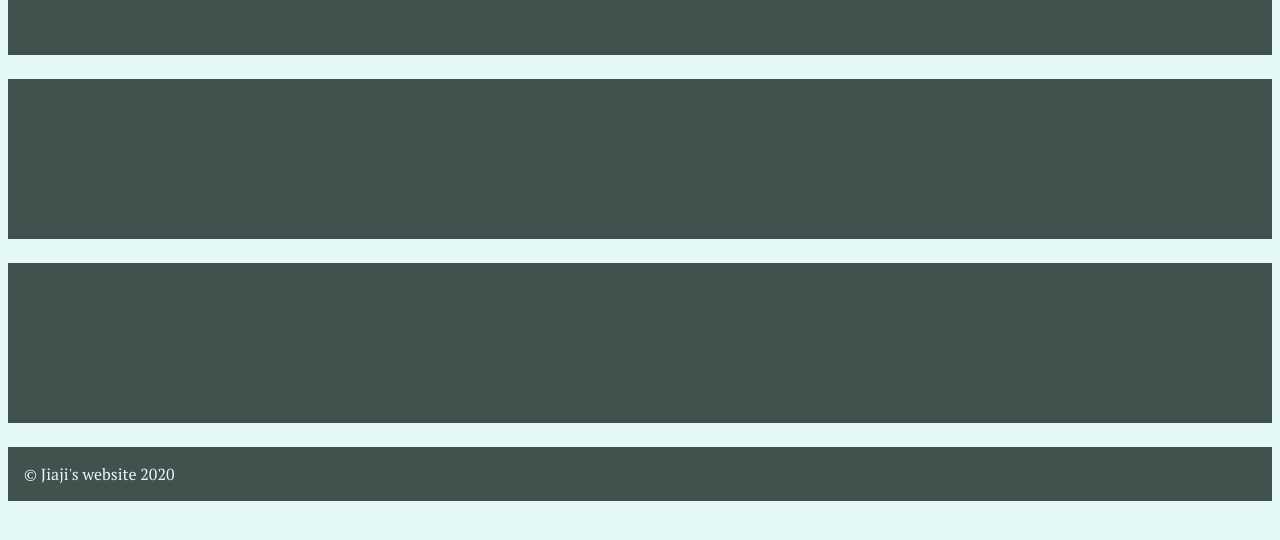
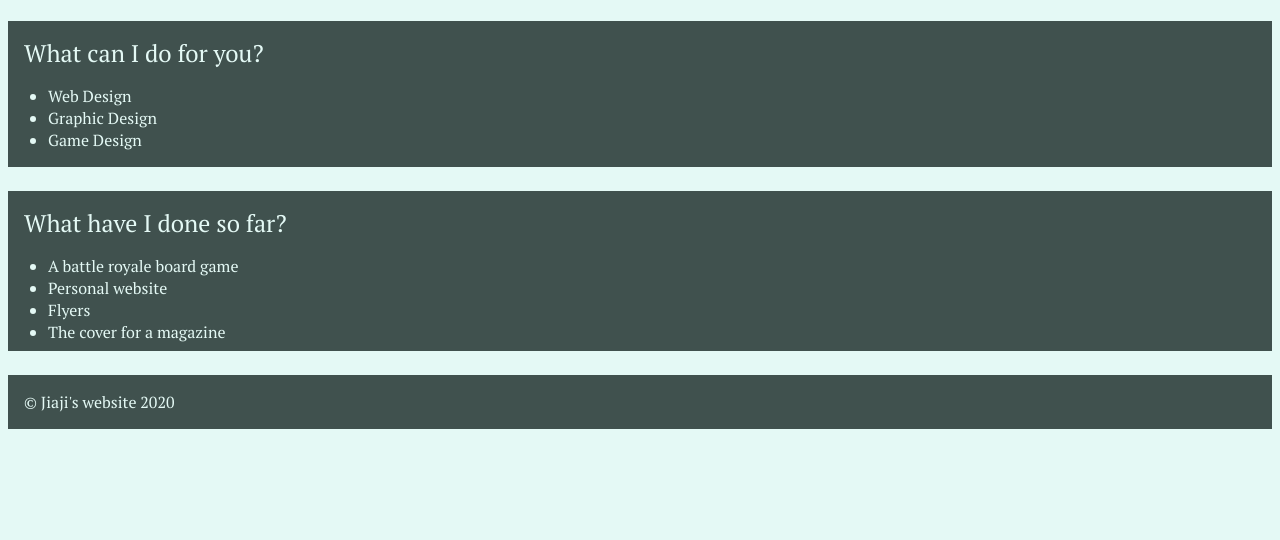
Before and after one commit to jl3623/idm222-jl3623, a plain HTML site: page index.html in a window 1280 px wide. Shown: the part 184-724 px from the top of the page. Drawn offline with Linux system fonts and the light colour scheme.

Commit message:
update: index contents

```diff
--- a/css/style.css
+++ b/css/style.css
@@ -70,13 +70,11 @@
     header {
       background: #40514e;
       grid-area: header;
-      height: 10rem;
     }
 
     section {
       background: #40514e;
       grid-area: section;
-      height: 10rem;
     }
 
     footer {
@@ -97,13 +95,17 @@
       margin: 1rem 0 0 0;
     }
 
-    footer p {
+    footer p,
+    section p,
+    header p {
       padding: 1rem;
       margin: 0;
     }
 
-    header p {
-      padding: 1rem;
+    header p:first-child,
+    section p:first-child,
+    article p:first-child {
+      padding: 1rem 1rem 0 1rem;
       margin: 0;
       font-size: 150%;
     }
--- a/index.html
+++ b/index.html
@@ -32,12 +32,28 @@
   <div class="container">
     <header>
       <p>Hello! I am Jiaji. :)</p>
+      <p>Currently I am an international student from Drexel University. I come from China. My major is entertainment and art management, and digital media concentration. </p>
     </header>
     <section>
-
+      <p>What can I do for you?</p>
+      <div>
+        <ul>
+          <li>Web Design</li>
+          <li>Graphic Design</li>
+          <li>Game Design</li>
+        </ul>
+      </div>
     </section>
     <article>
-
+      <p>What have I done so far?</p>
+      <div>
+        <ul>
+          <li>A battle royale board game</li>
+          <li>Personal website</li>
+          <li>Flyers</li>
+          <li>The cover for a magazine</li>
+        </ul>
+      </div>
     </article>
     <footer>
       <p>&copy; Jiaji's website 2020</p>
```
